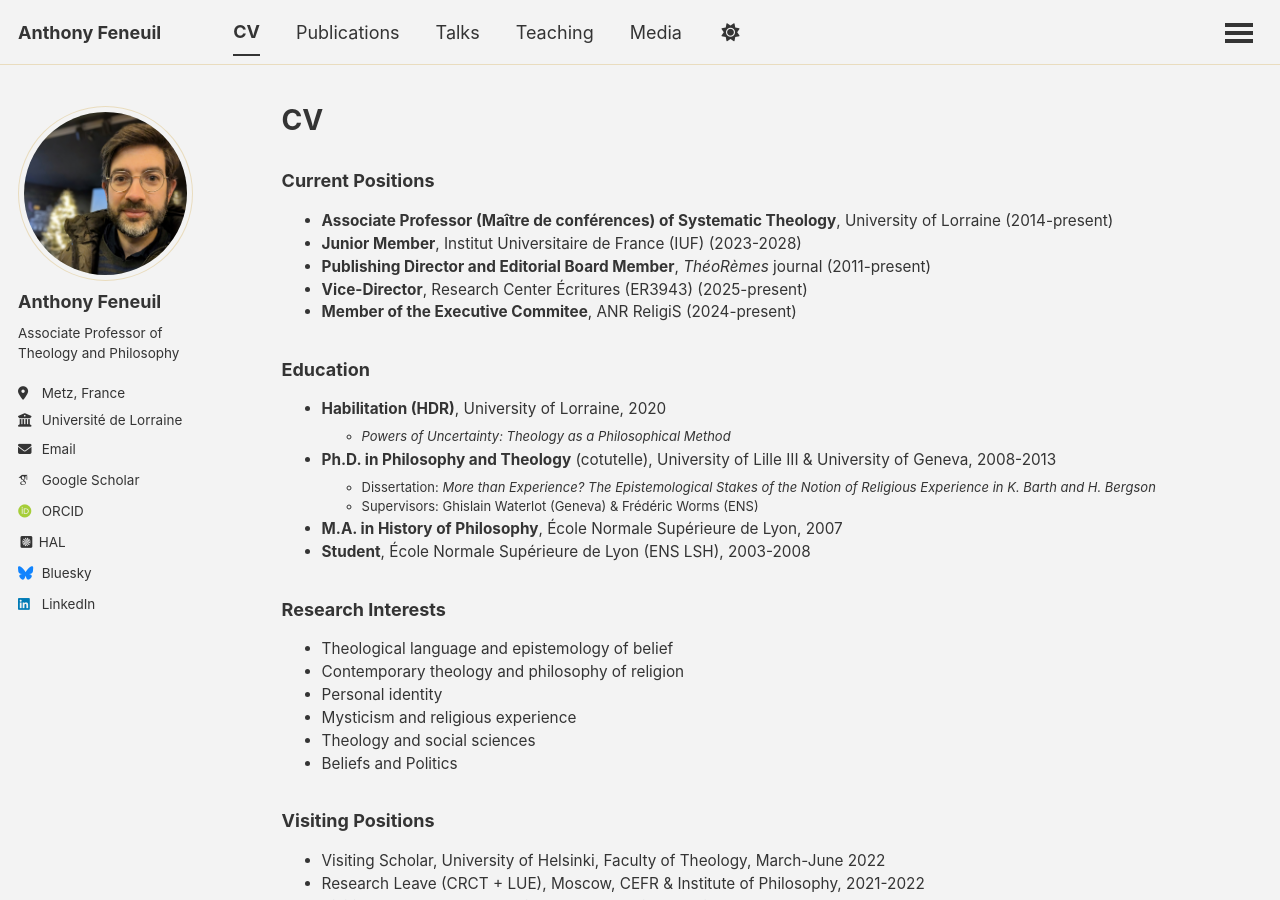
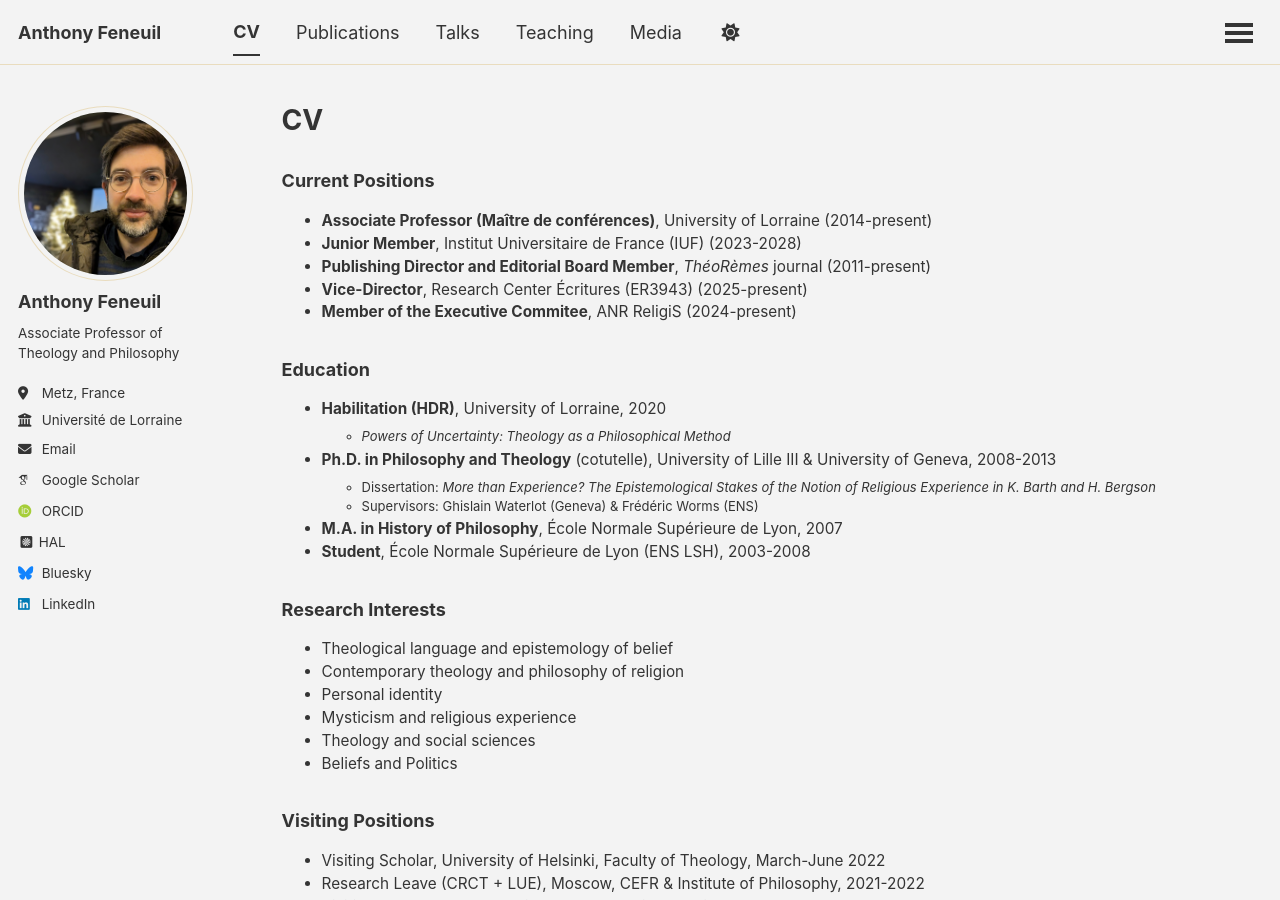
Before and after one commit to anfnl/anfnl.github.io, a Jekyll site: the page built from _pages/cv.md, in a window 1280 px wide and 900 px high. Built offline with Jekyll 4.4.1, drawn with Linux system fonts in a browser that asks for light colours; some web fonts are replaced; a script that is not in the unit is left out.

Commit message:
Update cv.md

```diff
--- a/_pages/cv.md
+++ b/_pages/cv.md
@@ -11,7 +11,7 @@ redirect_from:
 
 ### Current Positions
 
-* **Associate Professor (Maître de conférences) of Systematic Theology**, University of Lorraine (2014-present)
+* **Associate Professor (Maître de conférences)**, University of Lorraine (2014-present)
 * **Junior Member**, Institut Universitaire de France (IUF) (2023-2028)
 * **Publishing Director and Editorial Board Member**, *ThéoRèmes* journal (2011-present)
 * **Vice-Director**, Research Center Écritures (ER3943) (2025-present)
```
